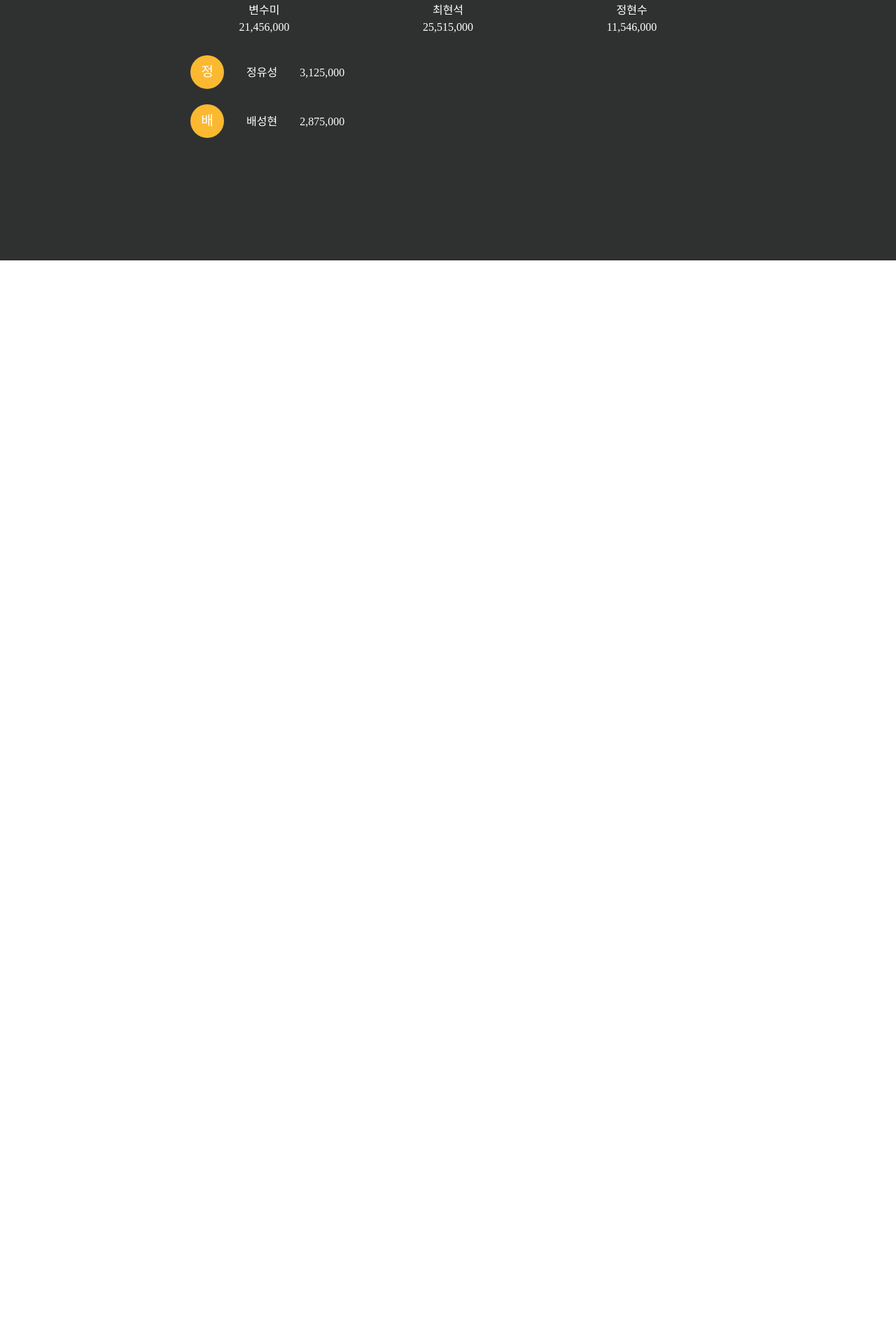
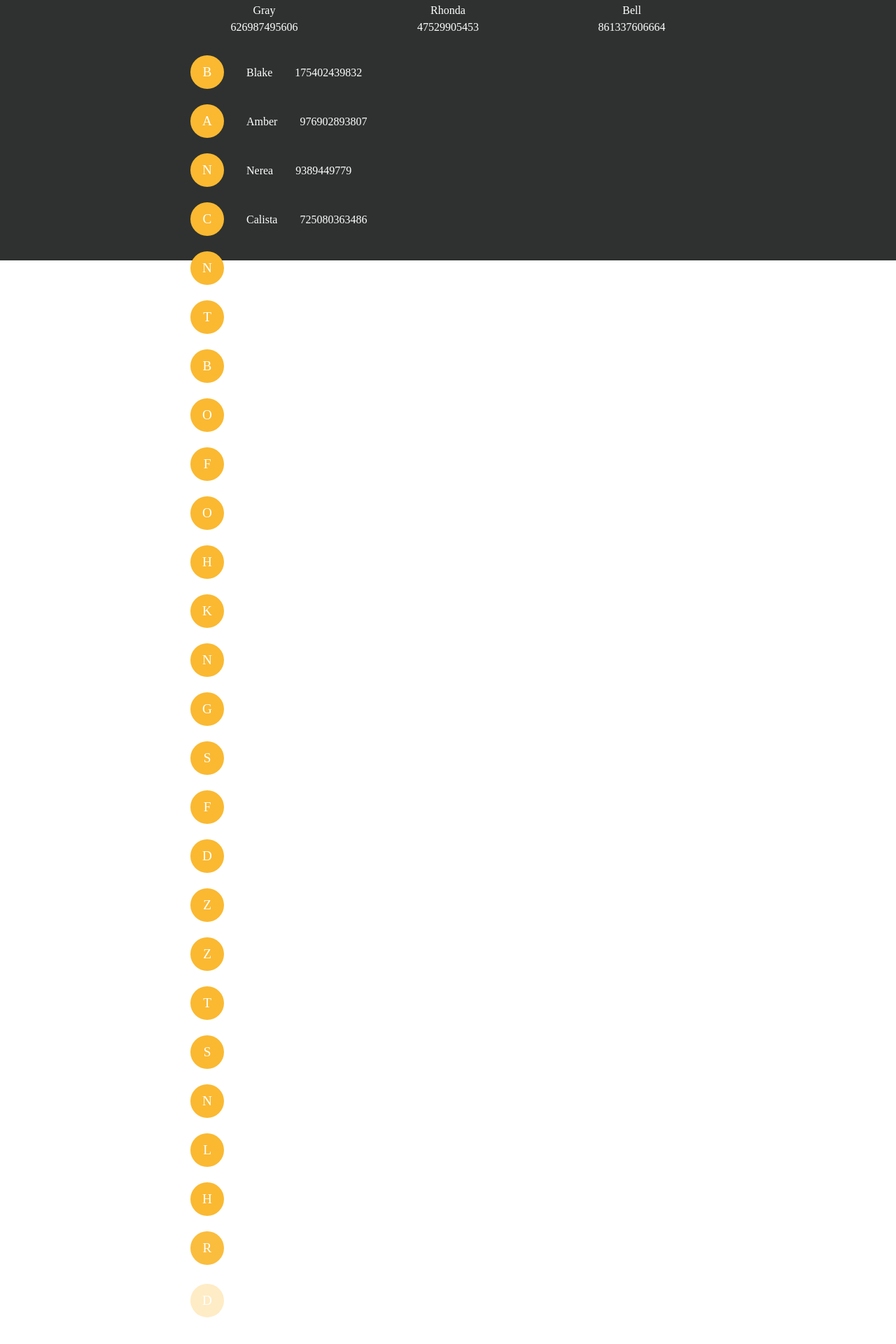
Before and after one commit to GAME-EE/client, a Next.js app: page /rank in a window 1280 px wide. Shown: the part 428-2348 px from the top of the page at 70% size. Before the commit the page ends 800 px from the top, so only its background shows below. Built offline with nearby package versions, Linux system fonts and the light colour scheme; a web font is replaced by a local one.

Commit message:
fix : rank dummy data. add and type

```diff
--- a/src/components/Rank/BottomItemWrapper.tsx
+++ b/src/components/Rank/BottomItemWrapper.tsx
@@ -3,22 +3,17 @@ import { ELEMENT_COLOR } from '../../styles/colors';
 import { motion, isValidMotionProp } from 'framer-motion';
 import React, { useCallback } from 'react';
 import { ItemMotion, BottonItemWrapperMotion } from '../../constants/rank';
+import { IRankData } from '../../types/rank';
 
 interface IBottomItemWraer {
-  data: Array<{
-    name: string;
-    score: string;
-  }>;
+  data: IRankData[];
   idx: number;
 }
 
 function BottomItemWrapper({ data }: IBottomItemWraer) {
-  const MotionDiv = useCallback(
-    chakra(motion.div, {
-      shouldForwardProp: prop => isValidMotionProp(prop) || prop === 'children',
-    }),
-    [data],
-  );
+  const MotionDiv = chakra(motion.div, {
+    shouldForwardProp: prop => isValidMotionProp(prop) || prop === 'children',
+  });
 
   return (
     <MotionDiv
--- a/src/components/Rank/TopItemWrapper.tsx
+++ b/src/components/Rank/TopItemWrapper.tsx
@@ -5,17 +5,15 @@ import { motion, isValidMotionProp } from 'framer-motion';
 import Image from 'next/image';
 import { ELEMENT_COLOR } from '../../styles/colors';
 import { CROWN_ORDER, ItemMotion, TopItemWrapperMotion } from '../../constants/rank';
+import { IRankData } from '../../types/rank';
 
 interface ITopItemWrapper {
-  data: Array<{
-    name: string;
-    score: string;
-  }>;
+  data: IRankData[];
   idx: number;
 }
 
 const TopItemWrapper = ({ data }: ITopItemWrapper) => {
-  const MotionDiv = chakra(motion.div, {
+   const MotionDiv = chakra(motion.div, {
     shouldForwardProp: prop => isValidMotionProp(prop) || prop === 'children',
   });
   return (
@@ -32,12 +30,7 @@ const TopItemWrapper = ({ data }: ITopItemWrapper) => {
         animate="visible"
       >
         {data.map((item, idx) => (
-          <AvatarWrapper
-            flex={CROWN_ORDER[idx].size}
-            key={idx}
-            order={CROWN_ORDER[idx].order}
-            layoutId={idx}
-          >
+          <AvatarWrapper flex={CROWN_ORDER[idx].size} key={idx} order={CROWN_ORDER[idx].order}>
             <MotionDiv
               position="absolute"
               w="100%"
@@ -46,12 +39,7 @@ const TopItemWrapper = ({ data }: ITopItemWrapper) => {
               whileHover={{ scale: 1.03 }}
               color={'#fff'}
             >
-              <Avatar
-                size="full"
-                // name={}
-                bg={ELEMENT_COLOR.HOME_SECOND_BG_COLOR}
-                color={'#fff'}
-              ></Avatar>
+              <Avatar size="full" bg={ELEMENT_COLOR.HOME_SECOND_BG_COLOR} color={'#fff'}></Avatar>
               <Box
                 w="fit-content"
                 top={'-40px'}
--- a/src/constants/rank.ts
+++ b/src/constants/rank.ts
@@ -47,39 +47,244 @@ export const CROWN_ORDER = [
 
 export const DUMMY1 = [
   {
-    id: 1,
-    rank: 1,
-    name: '최현석',
-    img: 'https://user-images.githubusercontent.com/49177223/177230057-05e42177-b2f2-440c-b117-fcaf18160541.jpg',
-    score: '25,515,000',
+    name: 'Rhonda',
+    score: 47529905453,
+    img: 'https://pinterest.com',
+    id: 996,
   },
   {
-    id: 2,
-    rank: 2,
-    name: '변수미',
-    img: 'https://user-images.githubusercontent.com/49177223/177230057-05e42177-b2f2-440c-b117-fcaf18160541.jpg',
-    score: '21,456,000',
+    name: 'Gray',
+    score: 626987495606,
+    img: 'http://cnn.com',
+    id: 960,
   },
   {
-    id: 3,
-    rank: 3,
-    name: '정현수',
-    img: 'https://user-images.githubusercontent.com/49177223/177230057-05e42177-b2f2-440c-b117-fcaf18160541.jpg',
-    score: '11,546,000',
+    name: 'Bell',
+    score: 861337606664,
+    img: 'http://zoom.us',
+    id: 747,
   },
   {
-    id: 4,
-    rank: 4,
-    name: '정유성',
-    img: 'https://user-images.githubusercontent.com/49177223/177230057-05e42177-b2f2-440c-b117-fcaf18160541.jpg',
-    score: '3,125,000',
+    name: 'Blake',
+    score: 175402439832,
+    img: 'https://baidu.com',
+    id: 722,
   },
   {
-    id: 5,
-    rank: 5,
-    name: '배성현',
-    img: 'https://user-images.githubusercontent.com/49177223/177230057-05e42177-b2f2-440c-b117-fcaf18160541.jpg',
-    score: '2,875,000',
+    name: 'Amber',
+    score: 976902893807,
+    img: 'https://netflix.com',
+    id: 569,
+  },
+  {
+    name: 'Nerea',
+    score: 9389449779,
+    img: 'https://nytimes.com',
+    id: 297,
+  },
+  {
+    name: 'Calista',
+    score: 725080363486,
+    img: 'https://whatsapp.com',
+    id: 628,
+  },
+  {
+    name: 'Noah',
+    score: 508963657174,
+    img: 'http://walmart.com',
+    id: 18,
+  },
+  {
+    name: 'Tiger',
+    score: 184220869933,
+    img: 'https://reddit.com',
+    id: 759,
+  },
+  {
+    name: 'Britanney',
+    score: 398044411545,
+    img: 'https://cnn.com',
+    id: 613,
+  },
+  {
+    name: 'Orson',
+    score: 195184443560,
+    img: 'http://instagram.com',
+    id: 26,
+  },
+  {
+    name: 'Francis',
+    score: 719070978133,
+    img: 'https://netflix.com',
+    id: 727,
+  },
+  {
+    name: 'Olivia',
+    score: 666603287356,
+    img: 'http://reddit.com',
+    id: 319,
+  },
+  {
+    name: 'Hope',
+    score: 434078881554,
+    img: 'https://baidu.com',
+    id: 548,
+  },
+  {
+    name: 'Kamal',
+    score: 944523462503,
+    img: 'https://pinterest.com',
+    id: 325,
+  },
+  {
+    name: 'Nita',
+    score: 11187031950,
+    img: 'http://youtube.com',
+    id: 583,
+  },
+  {
+    name: 'George',
+    score: 244568903696,
+    img: 'http://twitter.com',
+    id: 584,
+  },
+  {
+    name: 'Stephen',
+    score: 217119528248,
+    img: 'http://guardian.co.uk',
+    id: 306,
+  },
+  {
+    name: 'Florence',
+    score: 908554502443,
+    img: 'https://facebook.com',
+    id: 12,
+  },
+  {
+    name: 'Dennis',
+    score: 416953385278,
+    img: 'https://instagram.com',
+    id: 548,
+  },
+  {
+    name: 'Zenia',
+    score: 191822867788,
+    img: 'http://wikipedia.org',
+    id: 315,
+  },
+  {
+    name: 'Zachery',
+    score: 538930047447,
+    img: 'https://whatsapp.com',
+    id: 756,
+  },
+  {
+    name: 'Thomas',
+    score: 914379195568,
+    img: 'https://ebay.com',
+    id: 134,
+  },
+  {
+    name: 'Susan',
+    score: 896108886755,
+    img: 'http://baidu.com',
+    id: 822,
+  },
+  {
+    name: 'Neville',
+    score: 546201913123,
+    img: 'http://facebook.com',
+    id: 694,
+  },
+  {
+    name: 'Leigh',
+    score: 59240604388,
+    img: 'http://bbc.co.uk',
+    id: 797,
+  },
+  {
+    name: 'Howard',
+    score: 600720328639,
+    img: 'http://yahoo.com',
+    id: 114,
+  },
+  {
+    name: 'Rooney',
+    score: 758718523658,
+    img: 'https://guardian.co.uk',
+    id: 678,
+  },
+  {
+    name: 'Daria',
+    score: 223834316692,
+    img: 'http://bbc.co.uk',
+    id: 752,
+  },
+  {
+    name: 'Bianca',
+    score: 944125537004,
+    img: 'http://reddit.com',
+    id: 818,
+  },
+  {
+    name: 'Noelle',
+    score: 809408657243,
+    img: 'https://facebook.com',
+    id: 241,
+  },
+  {
+    name: 'Tobias',
+    score: 245509004391,
+    img: 'https://zoom.us',
+    id: 482,
+  },
+  {
+    name: 'Byron',
+    score: 170965635620,
+    img: 'http://nytimes.com',
+    id: 657,
+  },
+  {
+    name: 'Elaine',
+    score: 705953623792,
+    img: 'https://cnn.com',
+    id: 418,
+  },
+  {
+    name: 'Jayme',
+    score: 682898454605,
+    img: 'http://cnn.com',
+    id: 323,
+  },
+  {
+    name: 'Hannah',
+    score: 55683367895,
+    img: 'http://google.com',
+    id: 596,
+  },
+  {
+    name: 'George',
+    score: 610626344905,
+    img: 'https://ebay.com',
+    id: 36,
+  },
+  {
+    name: 'Isadora',
+    score: 671721606929,
+    img: 'http://wikipedia.org',
+    id: 24,
+  },
+  {
+    name: 'Alexander',
+    score: 453338843715,
+    img: 'http://guardian.co.uk',
+    id: 125,
+  },
+  {
+    name: 'Maris',
+    score: 246537367322,
+    img: 'http://reddit.com',
+    id: 808,
   },
 ];
 
--- a/src/pages/rank.tsx
+++ b/src/pages/rank.tsx
@@ -5,10 +5,11 @@ import TopItemWrapper from '../components/Rank/TopItemWrapper';
 import BottomItemWrapper from '../components/Rank/BottomItemWrapper';
 import { DUMMY1, DUMMY2, DUMMY3 } from '../constants/rank';
 import TabsWrapper from '../components/Rank/TabsWrapper';
+import { IRankData } from '../types/rank';
 const DUMMYTAP = [{ name: 'chicken game' }, { name: 'memory game' }, { name: 'snake game' }];
 
 const Rank = () => {
-  const [data, setData] = useState([DUMMY1, DUMMY2, DUMMY3]);
+  const [data, setData] = useState<Array<IRankData[]>>([DUMMY1, DUMMY1, DUMMY1]);
   const [tabIndex, setTabIndex] = React.useState(0);
   const handleTabsChange = (index: number) => {
     setTabIndex(index);
@@ -28,7 +29,6 @@ const Rank = () => {
     </Wrapper>
   );
 };
-
 const Wrapper = styled.div`
   display: flex;
   justify-content: center;
--- /dev/null
+++ b/src/types/rank.ts
@@ -0,0 +1,12 @@
+interface IRankData {
+  id: number;
+  name: string;
+  score: number;
+  img: string;
+}
+
+interface IGameRank {
+  name: string;
+  rank: IRankData[];
+}
+export type { IRankData, IGameRank };
```
